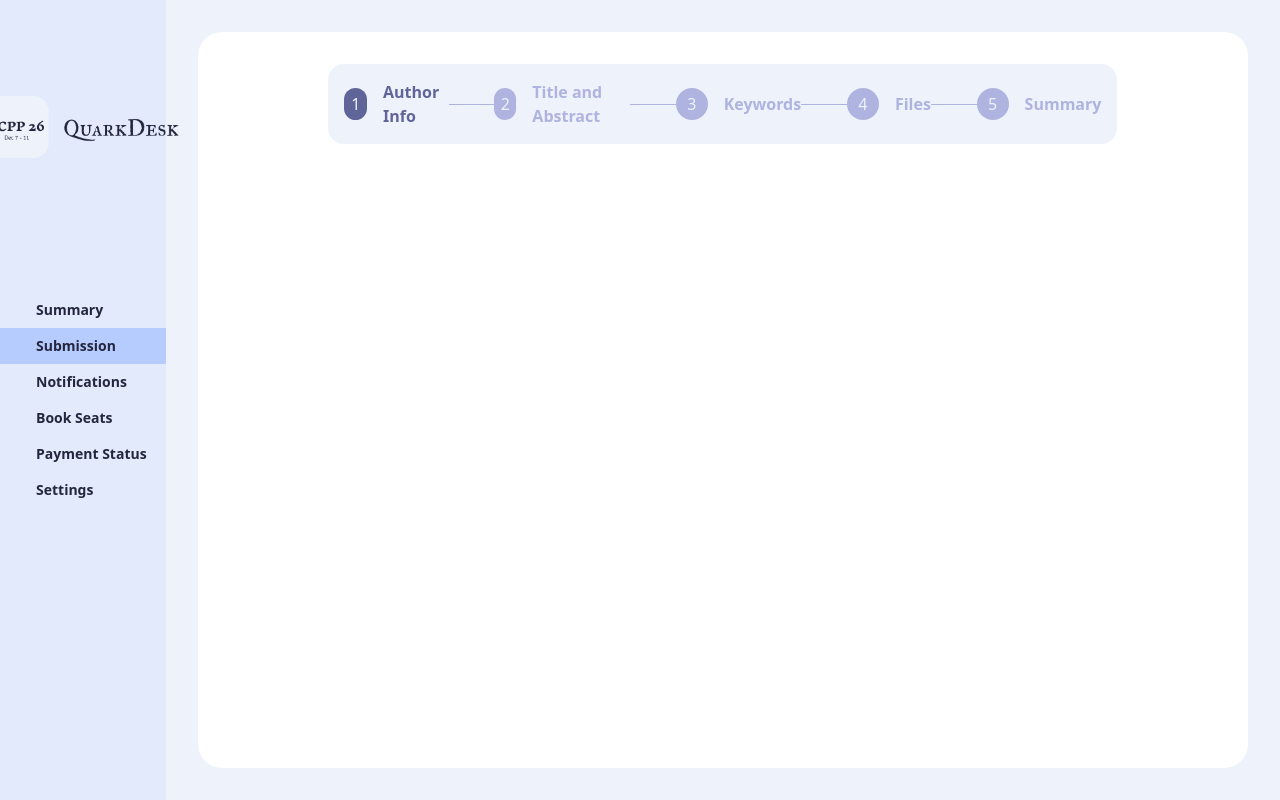
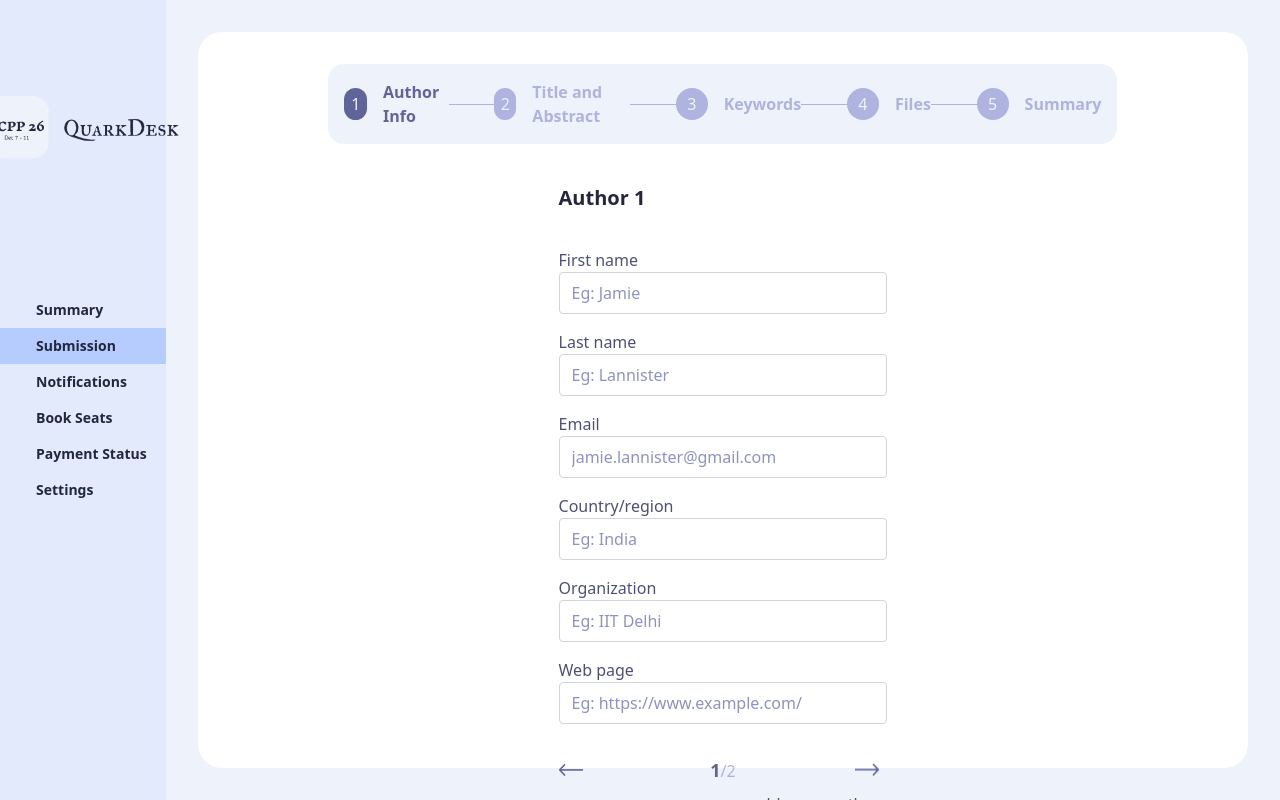
Before and after one commit to mohamedhassanmn/conference-dashboard, a Nuxt app: page /submission in a window 1280 px wide. Built offline with nearby package versions, Linux system fonts and the light colour scheme.

Commit message:
create textfield and fill submission form step 1

```diff
--- /dev/null
+++ b/app/components/atoms/text-field.vue
@@ -0,0 +1,26 @@
+<script setup lang="ts">
+defineProps({
+    label: {
+        type: String,
+        default: 'Label',
+    },
+    placeholder: {
+        type: String,
+        default: 'Enter text here',
+    },
+    customClass: {
+        type: String,
+        default: '',
+    },
+});
+</script>
+<template>
+    <div :class="`w-full ${customClass}`">
+        <label class="block font-medium text-neutral-500">{{ label }}</label>
+        <input
+            type="text"
+            class="border border-gray-300 rounded px-3 py-2 w-full placeholder:text-neutral-300"
+            :placeholder="placeholder"
+        />
+    </div>
+</template>
--- a/app/pages/submission.vue
+++ b/app/pages/submission.vue
@@ -1,5 +1,7 @@
 <script setup lang="ts">
+import TextField from '~/components/atoms/text-field.vue';
 import Stepper from '~/components/molecules/stepper.vue'
+import IcArrow from '~/assets/icons/ic-arrow.png'
 
 const activeStep = ref(1)
 
@@ -10,8 +12,40 @@ const steps = [
     { stepCount: 4, stepName: 'Files' },
     { stepCount: 5, stepName: 'Summary' },
 ]
+
+const author: any[] = []
 </script>
 
 <template>
     <Stepper :steps="steps" :activeStep="activeStep" @change-step="activeStep = $event" />
+    <div class="w-1/3 mx-auto">
+        <div v-if="activeStep == 1" class="w-full mt-10">
+            <h2 class="text-xl font-semibold">Author {{ author.length + 1 }}</h2>
+            <div class="flex flex-col justify-center items-center w-full mt-5">
+                <TextField label="First name" placeholder="Eg: Jamie" customClass="mt-4" />
+                <TextField label="Last name" placeholder="Eg: Lannister" customClass="mt-4" />
+                <TextField label="Email" placeholder="jamie.lannister@gmail.com" customClass="mt-4" />
+                <TextField label="Country/region" placeholder="Eg: India" customClass="mt-4" />
+                <TextField label="Organization" placeholder="Eg: IIT Delhi" customClass="mt-4" />
+                <TextField label="Web page" placeholder="Eg: https://www.example.com/" customClass="mt-4" />
+                <div class="w-full mt-8 flex justify-between items-center">
+                    <img :src="IcArrow" alt="Add Author" class="inline-block mr-2 cursor-pointer w-6 h-fit" />
+                    <div class="">
+                        <span class="text-lg font-semibold text-neutral-400">1</span>
+                        <span class="text-neutral-200">/2</span>
+                    </div>
+                    <img :src="IcArrow" alt="Add Author"
+                        class="inline-block mr-2 cursor-pointer rotate-180 w-6 h-fit" />
+                </div>
+                <div class="w-full flex justify-end items-center mt-2">
+                    <button class="text-neutral-500 font-medium underline">
+                        + add more authors
+                    </button>
+                </div>
+                <button class="bg-neutral-400 text-primary-100 px-11 py-3.5 rounded-14 mt-8 hover:underline">
+                    Save and Continue
+                </button>
+            </div>
+        </div>
+    </div>
 </template>
--- a/tailwind.config.ts
+++ b/tailwind.config.ts
@@ -37,7 +37,9 @@ export default <Partial<Config>>{
       fontFamily: {
         nunito: ['"Nunito Sans"', "system-ui", "sans-serif"],
       },
-      borderRadius: {},
+      borderRadius: {
+         14: '0.875rem', // 14px
+      },
     },
   },
 };
```
Also changed, not shown: app/assets/icons/ic-arrow.png (added).
